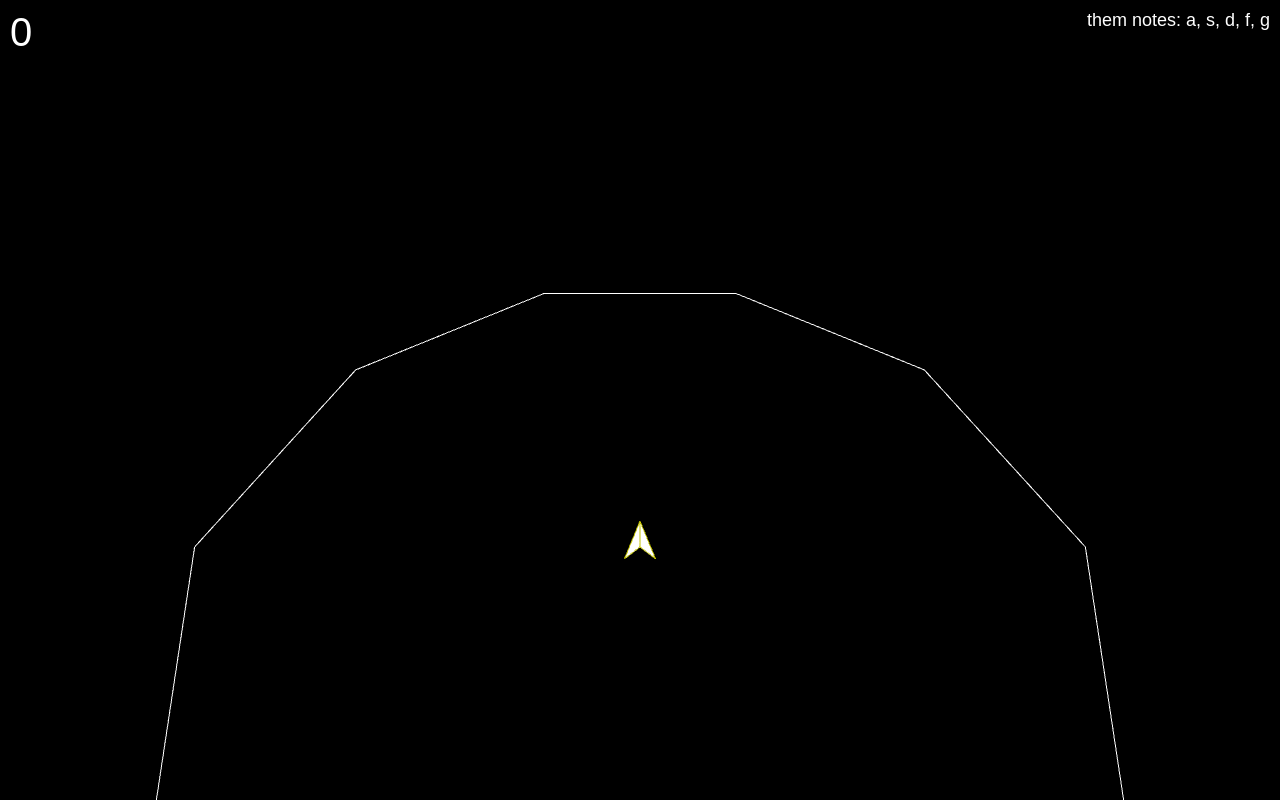
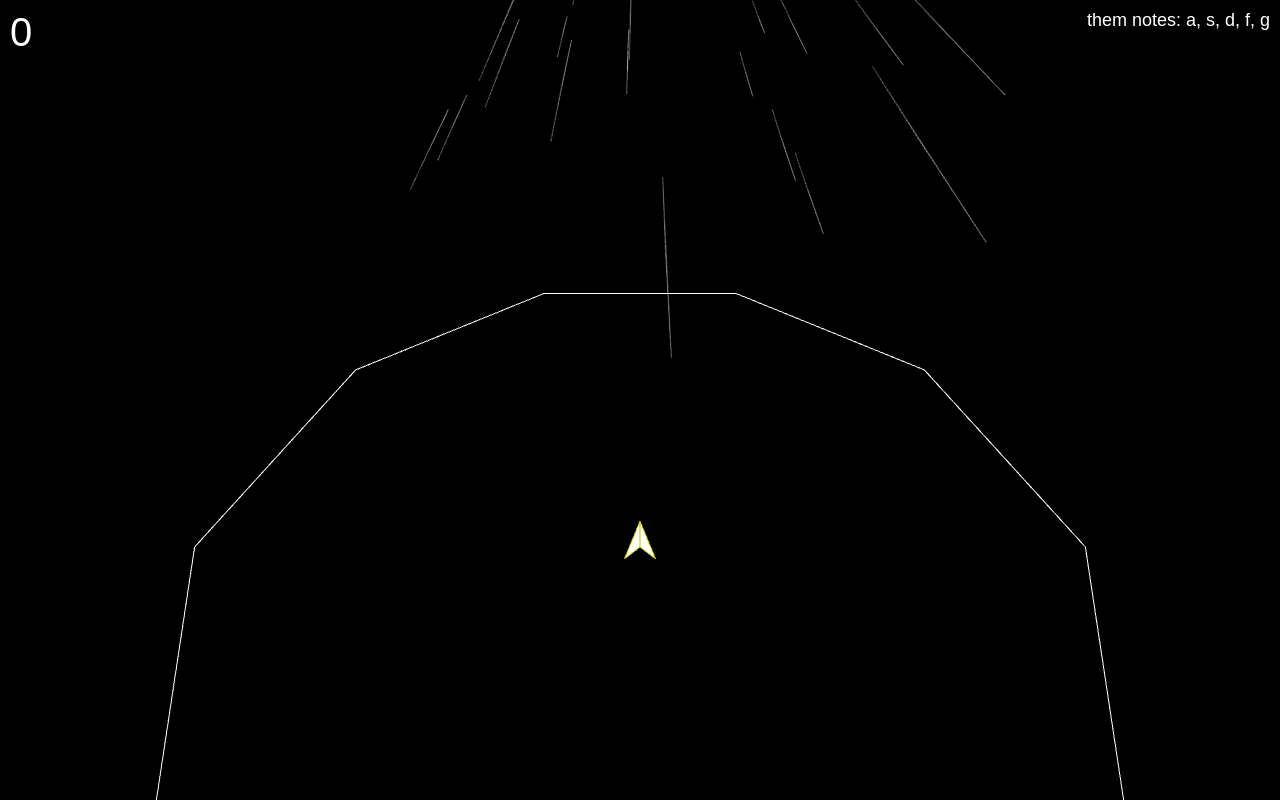
Before and after one commit to Adhesion/ld26, a plain HTML site: page game/index.html in a window 1280 px wide. Drawn offline with Linux system fonts and the light colour scheme; animation ran at ten frames a second.

Commit message:
added stars

```diff
--- a/game/index.html
+++ b/game/index.html
@@ -18,6 +18,7 @@
 	<script src="src/gameObject/Baddie.js"></script>
 	<script src="src/gameObject/AttackBaddie.js"></script>
 	<script src="src/gameObject/GroundPlane.js"></script>
+    <script src="src/gameObject/Star.js"></script>
 
 	<script src="src/controller/BackgroundController.js"></script>
     <script src="src/controller/GameObjectController.js"></script>
--- a/game/src/controller/BackgroundController.js
+++ b/game/src/controller/BackgroundController.js
@@ -1,10 +1,24 @@
 function BackgroundController(main) {
     this.main = main;
     this.ground = new GroundPlane();
+
+    this.stars = [];
+
+    for( var i=0; i<100; i++){
+        var star = new Star();
+
+        this.stars.push(star);
+        this.main.add(star);
+    }
 
     //this.main.scene.add(this.ground.wire);
 }
 
 BackgroundController.prototype.update = function () {
     //this.ground.update();
+
+
+    for( var i=0; i<this.stars.length; i++){
+        this.stars[i].update();
+    }
 };
--- /dev/null
+++ b/game/src/gameObject/Star.js
@@ -0,0 +1,48 @@
+function Star() {
+    GameObject.call(this, this.buildMesh(), 0xffffff, 0xffffff);
+    this.wire.scale = new THREE.Vector3(1, 1, 1);
+    this.wireMat.opacity = 0.25;
+    this.solidMat.opacity = 0.5;
+
+    this.resetPos();
+
+    this.vel.x = 0;
+    this.vel.y = -20;
+    this.update();
+
+    this.solidMat.blending = THREE.AdditiveAlphaBlending;
+}
+
+Star.prototype = new GameObject();
+Star.prototype.constructor = Star;
+
+Star.prototype.update = function () {
+    GameObject.prototype.update.call(this);
+
+
+    if (this.pos.y < -2000) this.resetPos();
+};
+
+
+Star.prototype.resetPos = function () {
+    this.pos.x = Math.random() * 500 - 250;
+    this.pos.z = Math.random() * 500 - 250;
+    this.pos.y = 1000 + Math.random() * 4000;
+}
+
+Star.prototype.buildMesh = function () {
+    var geometry = new THREE.Geometry();
+
+    var w = 0.5;
+    var h = 200;
+
+    geometry.vertices.push(new THREE.Vector3(0, h, 0));
+    geometry.vertices.push(new THREE.Vector3(-w, h* 0.5, 0));
+    geometry.vertices.push(new THREE.Vector3(0, 0, 0));
+
+    geometry.faces.push(new THREE.Face3(0, 1, 2));
+
+    geometry.computeBoundingSphere();
+
+    return geometry;
+};
```
